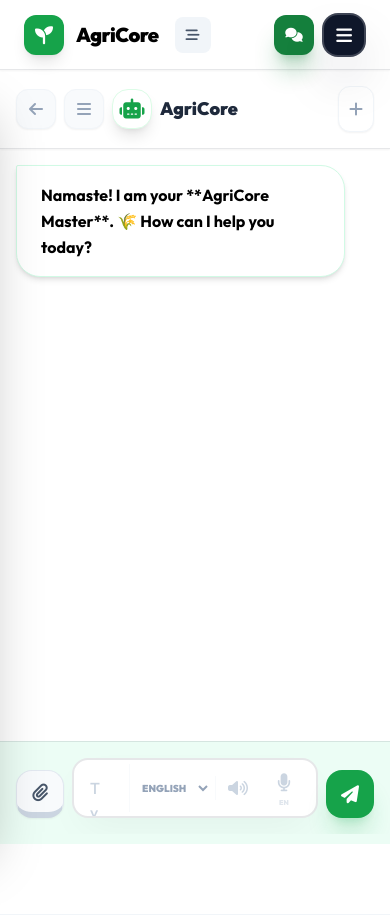
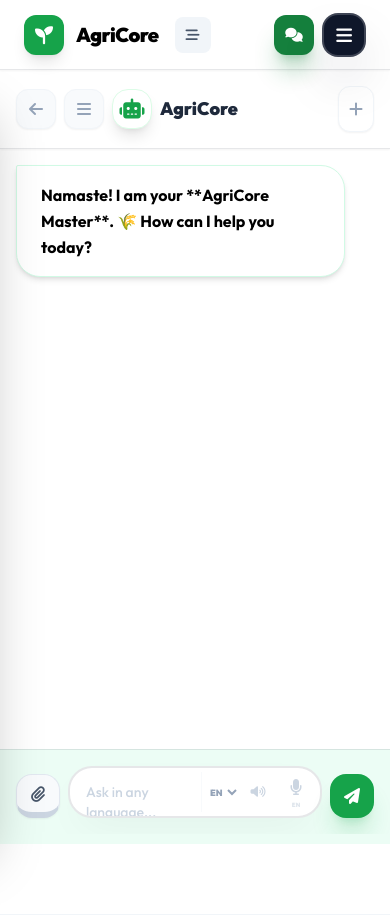
Before and after one commit to Rosxhh/ai-crop-recommendation, a Django app: page /chatbot/ in a window 390 px wide. Shown: the top 915 px of the page. Run offline with Django 5.2, Linux system fonts and the light colour scheme; data that the repository does not hold is empty; parts of the project's set-up code (start-up, migrations or seed data) failed here and were passed over; some libraries are stand-ins or nearby versions.

Commit message:
fix: optimized chatbot input area for mobile screens

```diff
--- a/templates/chatbot.html
+++ b/templates/chatbot.html
@@ -103,35 +103,36 @@
                 <div class="relative flex items-end gap-2 sm:gap-4">
 
                     <input type="file" id="imageInput" accept="image/*" class="hidden" onchange="handleImageSelection(event)">
-                    <button onclick="document.getElementById('imageInput').click()" class="w-12 h-12 sm:w-14 sm:h-14 flex-shrink-0 rounded-2xl flex items-center justify-center transition-all shadow-sm btn-3d btn-3d-slate" title="Attach Image">
-                        <i class="fa-solid fa-paperclip text-lg sm:text-xl"></i>
+                    <button onclick="document.getElementById('imageInput').click()" class="w-11 h-11 sm:w-14 sm:h-14 flex-shrink-0 rounded-2xl flex items-center justify-center transition-all shadow-sm btn-3d btn-3d-slate" title="Attach Image">
+                        <i class="fa-solid fa-paperclip text-base sm:text-xl"></i>
                     </button>
 
-                    <div class="flex-1 min-h-[56px] bg-white border-2 border-slate-900/10 rounded-2xl sm:rounded-[2rem] shadow-[0_15px_40px_-10px_rgba(0,0,0,0.05)] focus-within:border-agri-400/50 transition-all flex items-center overflow-hidden">
-                        <textarea id="messageInput" rows="1" class="flex-1 bg-transparent border-none px-4 sm:px-6 py-4 outline-none resize-none text-slate-700 font-medium placeholder:text-slate-300 max-h-40" placeholder="Type or ask in your language..."></textarea>
+                    <div class="flex-1 min-h-[50px] sm:min-h-[56px] bg-white border-2 border-slate-900/10 rounded-[1.5rem] sm:rounded-[2rem] shadow-[0_15px_40px_-10px_rgba(0,0,0,0.05)] focus-within:border-agri-400/50 transition-all flex items-center overflow-hidden">
+                        <textarea id="messageInput" rows="1" class="flex-1 min-w-0 bg-transparent border-none px-4 sm:px-6 py-3.5 sm:py-4 outline-none resize-none text-slate-700 font-medium placeholder:text-slate-300 max-h-40 text-sm sm:text-base" placeholder="Ask in any language..."></textarea>
 
-                        <div class="flex items-center gap-1 sm:gap-2 pr-2 sm:pr-4 pl-2 border-l border-slate-50 ml-2">
-                            <select id="languageSelect" onchange="onLanguageChange()" class="bg-transparent border-none text-[10px] sm:text-xs font-black uppercase text-slate-400 hover:text-agri-600 outline-none cursor-pointer">
-                                <option value="English">English</option>
-                                <option value="Tamil">Tamil</option>
-                                <option value="Hindi">Hindi</option>
-                                <option value="Telugu">Telugu</option>
-                                <option value="Kannada">Kannada</option>
+                        <div class="flex items-center gap-0.5 sm:gap-2 pr-1 sm:pr-4 pl-1 border-l border-slate-50">
+                            <select id="languageSelect" onchange="onLanguageChange()" class="bg-transparent border-none text-[9px] sm:text-xs font-black uppercase text-slate-400 hover:text-agri-600 outline-none cursor-pointer max-w-[50px] sm:max-w-none">
+                                <option value="English">EN</option>
+                                <option value="Tamil">TA</option>
+                                <option value="Hindi">HI</option>
+                                <option value="Telugu">TE</option>
+                                <option value="Kannada">KN</option>
                             </select>
-                            <div class="w-[1px] h-6 bg-slate-50"></div>
-                            <button id="voiceToggleBtn" onclick="toggleVoice()" class="w-9 h-9 rounded-full flex items-center justify-center text-slate-300 hover:text-agri-500">
-                                <i class="fa-solid fa-volume-high" id="voiceIcon"></i>
+
+                            <button id="voiceToggleBtn" onclick="toggleVoice()" class="w-8 h-8 sm:w-9 sm:h-9 rounded-full flex items-center justify-center text-slate-300 hover:text-agri-500">
+                                <i class="fa-solid fa-volume-high text-xs sm:text-base" id="voiceIcon"></i>
                             </button>
-                            <button id="micBtn" onclick="toggleSpeech()" class="relative w-12 h-12 rounded-full flex flex-col items-center justify-center text-slate-300 hover:text-red-500 transition-all border border-transparent hover:border-red-100 group">
+
+                            <button id="micBtn" onclick="toggleSpeech()" class="relative w-10 h-10 sm:w-12 sm:h-12 rounded-full flex flex-col items-center justify-center text-slate-300 hover:text-red-500 transition-all group">
                                 <div id="micGlow" class="hidden mic-active-glow"></div>
-                                <i class="fa-solid fa-microphone text-lg" id="micIcon"></i>
-                                <span id="micLangLabel" class="text-[7px] font-black uppercase mt-0.5 opacity-60">EN</span>
+                                <i class="fa-solid fa-microphone text-base sm:text-lg" id="micIcon"></i>
+                                <span id="micLangLabel" class="text-[6px] sm:text-[7px] font-black uppercase mt-0.5 opacity-60">EN</span>
                             </button>
                         </div>
                     </div>
 
-                    <button id="sendBtn" onclick="sendMessage()" class="w-12 h-12 sm:w-14 sm:h-14 flex-shrink-0 bg-agri-600 text-white rounded-2xl flex items-center justify-center hover:bg-agri-700 shadow-xl shadow-agri-600/20 transition-all group">
-                        <i class="fa-solid fa-paper-plane text-lg sm:text-xl group-hover:translate-x-0.5 group-hover:-translate-y-0.5 transition-transform"></i>
+                    <button id="sendBtn" onclick="sendMessage()" class="w-11 h-11 sm:w-14 sm:h-14 flex-shrink-0 bg-agri-600 text-white rounded-2xl flex items-center justify-center hover:bg-agri-700 shadow-xl shadow-agri-600/20 transition-all group">
+                        <i class="fa-solid fa-paper-plane text-base sm:text-xl group-hover:translate-x-0.5 group-hover:-translate-y-0.5 transition-transform"></i>
                     </button>
                 </div>
             </div>
```
